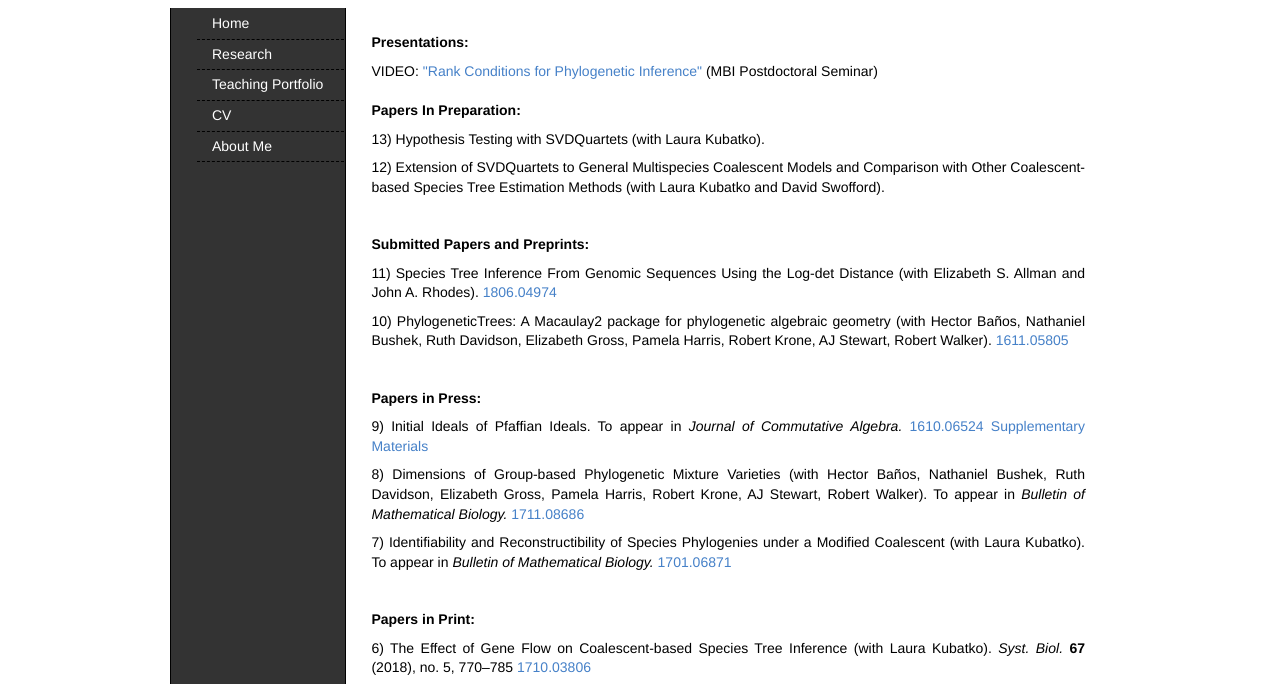
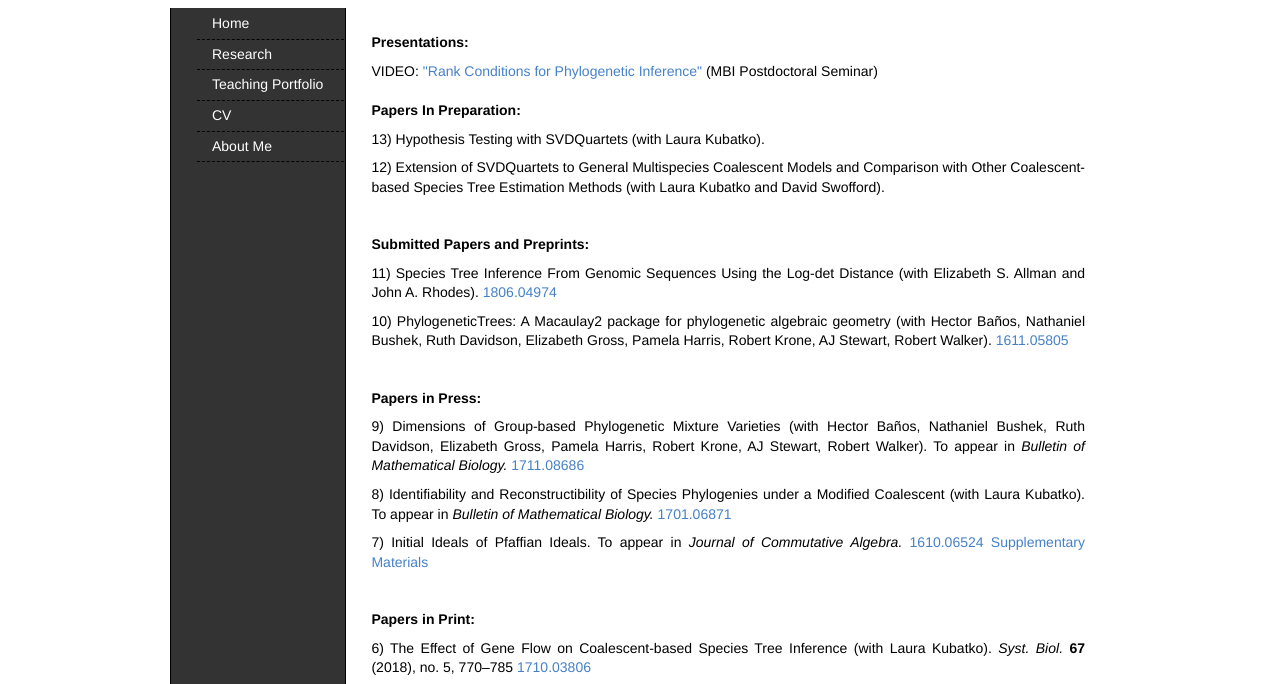
Before and after one commit to celong2/celong2.github.io, a plain HTML site: page Research.html in a window 1280 px wide. Shown: the part 72-756 px from the top of the page. Drawn offline with Linux system fonts and the light colour scheme.

Commit message:
Reordered Papers in Press

```diff
--- a/Research.html
+++ b/Research.html
@@ -159,16 +159,7 @@ VIDEO: <a href="https://mbi.osu.edu/video/player/?id=4586">
 <p><strong>Papers in Press:</strong>   </p>
 
 
-
-
-
-<p> 9) Initial Ideals of Pfaffian Ideals. To appear in
-<em>Journal of Commutative Algebra. </em>
-<a href="https://arxiv.org/abs/1610.06524 ">1610.06524</a>
-<a href="PfaffianSupplement.html">Supplementary Materials</a>
-</p>
-
-  <p> 8) Dimensions of Group-based Phylogenetic Mixture Varieties
+  <p> 9) Dimensions of Group-based Phylogenetic Mixture Varieties
          (with Hector Ba&ntilde;os, Nathaniel Bushek, Ruth Davidson, Elizabeth Gross, Pamela Harris, Robert Krone, AJ Stewart, Robert Walker).
 To appear in
 <em>Bulletin of Mathematical Biology. </em>
@@ -177,10 +168,15 @@ To appear in
 
 
 
-
-<p> 7) Identifiability and Reconstructibility of Species Phylogenies under a Modified Coalescent (with Laura Kubatko). To appear in
+<p> 8) Identifiability and Reconstructibility of Species Phylogenies under a Modified Coalescent (with Laura Kubatko). To appear in
 <em>Bulletin of Mathematical Biology. </em>
 <a href="https://arxiv.org/abs/1701.06871">1701.06871</a>
+</p>
+
+<p> 7) Initial Ideals of Pfaffian Ideals. To appear in
+<em>Journal of Commutative Algebra. </em>
+<a href="https://arxiv.org/abs/1610.06524 ">1610.06524</a>
+<a href="PfaffianSupplement.html">Supplementary Materials</a>
 </p>
 
 <p>&nbsp;</p>
```
